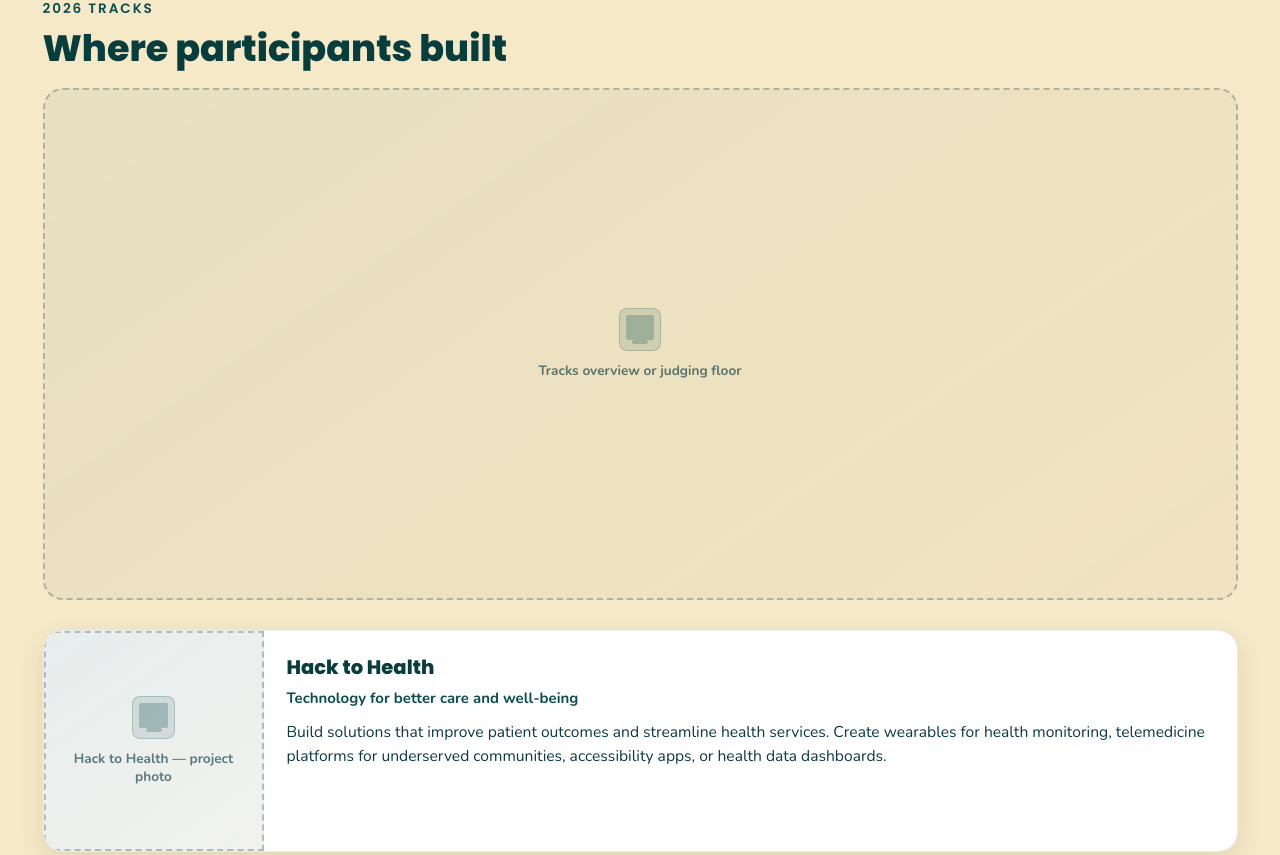
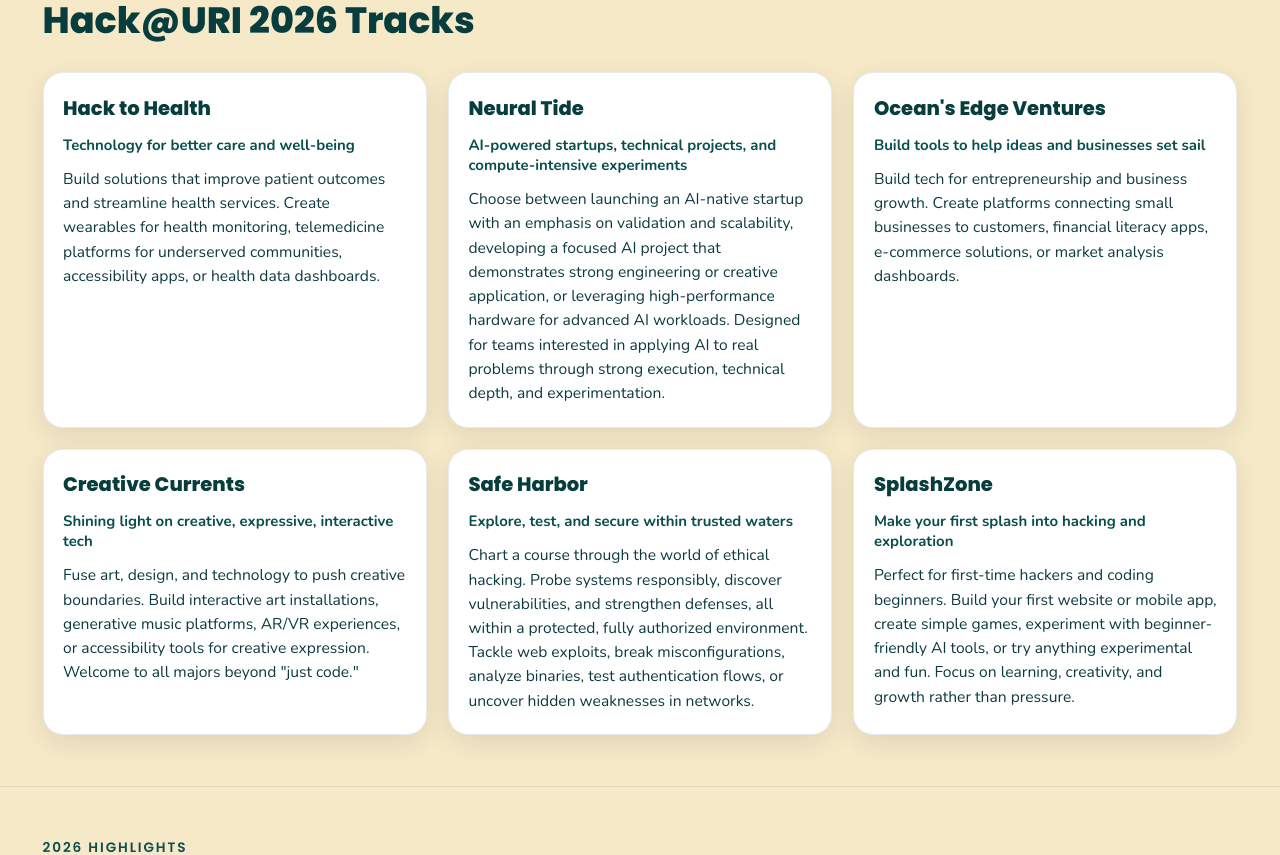
Before and after one commit to rbutera03/hackaturi-sponsorship, a React (Vite) app: page / in a window 1280 px wide. Shown: the part 1556-2411 px from the top of the page. Built offline with nearby package versions, Linux system fonts and the light colour scheme.

Commit message:
updated styling for tracks section

```diff
--- a/src/features/tracks/TracksSection.css
+++ b/src/features/tracks/TracksSection.css
@@ -2,9 +2,9 @@
   list-style: none;
   margin: 1.75rem 0 0;
   padding: 0;
-  display: flex;
-  flex-direction: column;
-  gap: 1.75rem;
+  display: grid;
+  grid-template-columns: 1fr;
+  gap: 1.25rem;
 }
 
 .tracks-section__card {
@@ -12,43 +12,17 @@
   border-radius: var(--radius-md);
   border: 1px solid rgba(12, 58, 64, 0.1);
   box-shadow: var(--shadow-card);
-  overflow: hidden;
-  display: grid;
-  gap: 0;
-}
-
-@media (min-width: 640px) {
-  .tracks-section__card {
-    grid-template-columns: minmax(160px, 220px) 1fr;
-  }
-}
-
-.tracks-section__card-media {
-  min-width: 0;
-  background: rgba(10, 78, 78, 0.04);
-}
-
-.tracks-section__card-media .placeholder-image {
-  border-radius: 0;
-  height: 100%;
-  min-height: 180px;
-}
-
-@media (min-width: 640px) {
-  .tracks-section__card-media .placeholder-image {
-    min-height: 100%;
-  }
-}
-
-.tracks-section__card-copy {
-  padding: 1.25rem 1.35rem 1.4rem;
+  padding: 1.15rem 1.15rem 1.25rem;
+  display: flex;
+  flex-direction: column;
+  gap: 0.7rem;
 }
 
 .tracks-section__name {
   font-size: 1.15rem;
   font-weight: 800;
   color: var(--teal-dark);
-  margin-bottom: 0.35rem;
+  margin: 0;
 }
 
 .tracks-section__tagline {
@@ -56,7 +30,7 @@
   font-size: 0.88rem;
   font-weight: 700;
   color: var(--teal-nav);
-  margin-bottom: 0.65rem;
+  margin: 0;
   line-height: 1.35;
 }
 
@@ -65,4 +39,17 @@
   font-size: 0.92rem;
   line-height: 1.55;
   color: var(--text-dark);
+  margin: 0;
 }
+
+@media (min-width: 760px) {
+  .tracks-section__grid {
+    grid-template-columns: repeat(2, minmax(0, 1fr));
+  }
+}
+
+@media (min-width: 1200px) {
+  .tracks-section__grid {
+    grid-template-columns: repeat(3, minmax(0, 1fr));
+  }
+}
--- a/src/features/tracks/TracksSection.jsx
+++ b/src/features/tracks/TracksSection.jsx
@@ -1,4 +1,3 @@
-import PlaceholderImage from '../../shared/components/PlaceholderImage.jsx'
 import './TracksSection.css'
 
 const TRACKS = [
@@ -42,24 +41,15 @@
 
 const TracksSection = () => (
   <section className="report-section tracks-section" id="tracks" aria-labelledby="tracks-title">
-    <p className="report-section__eyebrow">2026 tracks</p>
     <h2 id="tracks-title" className="report-section__title">
-      Where participants built
+      Hack@URI 2026 Tracks
     </h2>
-    <div className="report-section__media report-section__media--flush-top">
-      <PlaceholderImage label="Tracks overview or judging floor" shape="wide" />
-    </div>
     <ul className="tracks-section__grid">
       {TRACKS.map((track) => (
         <li key={track.name} className="tracks-section__card">
-          <div className="tracks-section__card-media">
-            <PlaceholderImage label={`${track.name} — project photo`} shape="square" />
-          </div>
-          <div className="tracks-section__card-copy">
-            <h3 className="tracks-section__name">{track.name}</h3>
-            <p className="tracks-section__tagline">{track.tagline}</p>
-            <p className="tracks-section__description">{track.description}</p>
-          </div>
+          <h3 className="tracks-section__name">{track.name}</h3>
+          <p className="tracks-section__tagline">{track.tagline}</p>
+          <p className="tracks-section__description">{track.description}</p>
         </li>
       ))}
     </ul>
```
